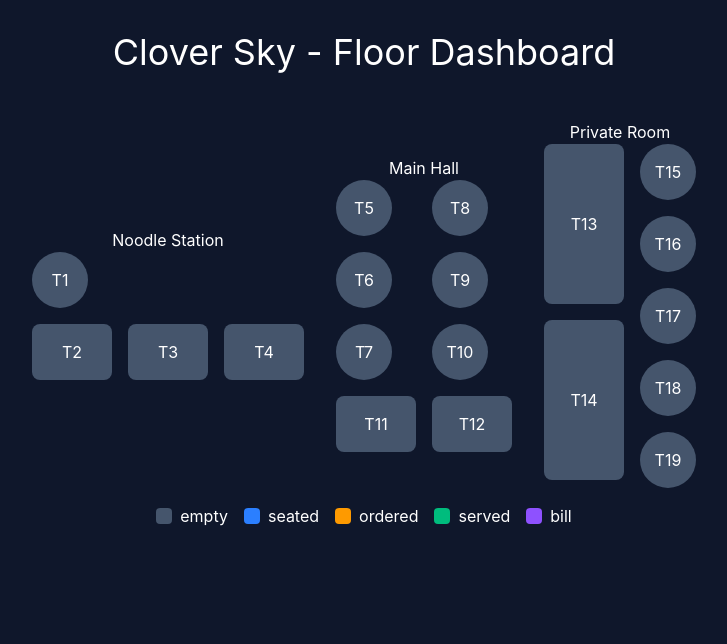
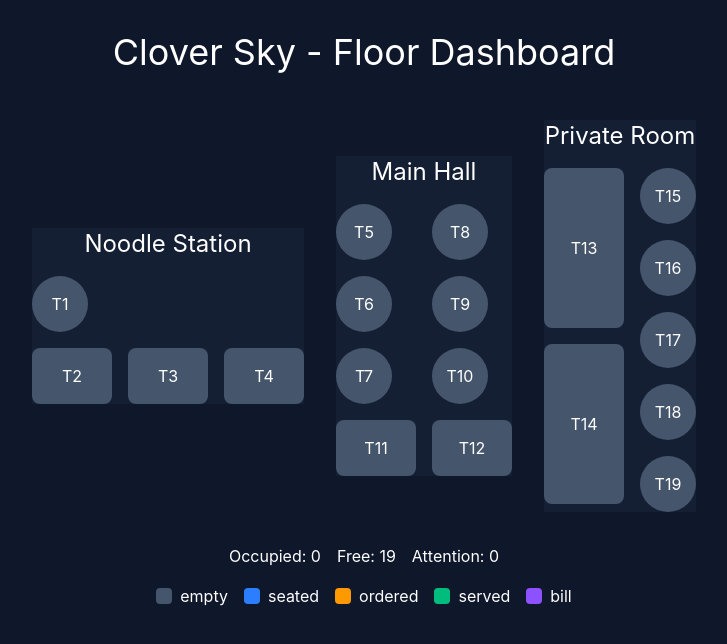
Before and after one commit to Leng-Wan/Clover-Sky-Restaurant, a React (Vite) app: page / in a window 1280 px wide. Shown: the top 644 px of the page, without its empty margins (276-1003 px from the left). Built offline with nearby package versions, Linux system fonts and the light colour scheme.

Commit message:
Add Stats Panel feature: occupied/free/attention counts, reuse checkIsOverThreshold, layout restructure

```diff
--- a/src/components/FloorPlan.jsx
+++ b/src/components/FloorPlan.jsx
@@ -1,6 +1,7 @@
 import { useState,useEffect } from "react";
 import { floorPlan } from "../data/floorPlan";
 import TableSection from "./TableSection";
+import StatsPanel from "./StatsPanel";
 export default function FloorPlan()
 {
     const [now, setNow] = useState(Date.now())
@@ -13,10 +14,13 @@ export default function FloorPlan()
         return () => clearInterval(intervalId)
     },[])
     return(
-        <div className="flex flex-col md:flex-row justify-center items-center gap-8 p-4 max-w-6xl mx-auto">
+       <div className="flex flex-col items-center gap-8 p-4 max-w-6xl mx-auto">
+        <div className="flex flex-col md:flex-row justify-center items-center gap-8">
             <TableSection title="Noodle Station" tables={noodleSection} theme="slate" layout="row" currentTime = {now}></TableSection>
             <TableSection title="Main Hall" tables={mainHallSection} theme="slate" layout="column" currentTime={now}></TableSection>
             <TableSection title="Private Room" tables={privateRoomSection} theme="teal" layout="column" currentTime={now}></TableSection>
         </div>
+            <StatsPanel currentTime={now}/>
+       </div>
     )
 }
--- /dev/null
+++ b/src/components/StatsPanel.jsx
@@ -0,0 +1,20 @@
+import { useStatus } from '../context/StatusContext'
+import checkIsOverThreshold from '../utils/alertUtils'
+import alertThresholds from '../data/alertThresholds'
+
+export default function StatsPanel({currentTime})
+{
+    const {statusMap} = useStatus()
+    const occupiedCount = Object.keys(statusMap).filter(tableId => statusMap[tableId].status !== 'empty').length
+    const totalCount = Object.keys(statusMap).length
+    const freeCount = totalCount - occupiedCount
+    const attentionCount = Object.keys(statusMap).filter(tableId => checkIsOverThreshold(statusMap[tableId].status, statusMap[tableId].statusSince, currentTime,alertThresholds)).length
+
+    return(
+        <div className="flex justify-center gap-4 text-white">
+            <div>Occupied: {occupiedCount}</div>
+            <div>Free: {freeCount}</div>
+            <div>Attention: {attentionCount}</div>
+        </div>
+    )
+}
--- a/src/components/TableSection.jsx
+++ b/src/components/TableSection.jsx
@@ -1,27 +1,26 @@
 import { useStatus } from "../context/StatusContext"
 import statusColors from "../data/statusColor"
 import alertThresholds from "../data/alertThresholds"
+import checkIsOverThreshold from "../utils/alertUtils"
 
-export default function TableSection({title, tables, theme, layout, currentTime})
-{
+export default function TableSection({ title, tables, theme, layout, currentTime }) {
     const rows = {}
     const groupKey = layout === 'row' ? 'y' : 'x'
     const outerFlex = layout === 'row' ? "flex flex-col" : "flex"
     const innerFlex = layout === 'row' ? "flex" : 'flex flex-col'
     tables.forEach(table => {
-        if(!rows[table[groupKey]])
-        {
+        if (!rows[table[groupKey]]) {
             rows[table[groupKey]] = []
         }
         rows[table[groupKey]].push(table)
     })
 
-    const rowKeys = Object.keys(rows).sort((a,b) => a-b)
-    const {statusMap, dispatch} = useStatus()
+    const rowKeys = Object.keys(rows).sort((a, b) => a - b)
+    const { statusMap, dispatch } = useStatus()
 
-    return(
-        <div className="flex flex-col items-center">
-            <h2 className="text-white">{title}</h2>
+    return (
+        <div className="flex flex-col items-center bg-slate-800/50">
+            <h2 className="text-white text-2xl mb-4">{title}</h2>
             <div className={`${outerFlex} gap-4`}>
                 {rowKeys.map(rowKey => (
                     <div key={rowKey} className={`${innerFlex} gap-4`}>
@@ -29,36 +28,35 @@ export default function TableSection({title, tables, theme, layout, currentTime}
                             const tableState = statusMap[table.id]
                             const currentStatus = tableState.status
                             const elapsedMs = currentTime - tableState.statusSince
-                            const elapsedMinutes = Math.max(0,Math.floor(elapsedMs / 60000))
-                            const isOverThreshold = elapsedMinutes > alertThresholds[currentStatus]
+                            const elapsedMinutes = Math.max(0, Math.floor(elapsedMs / 60000))
+                            const isOverThreshold = checkIsOverThreshold(currentStatus, tableState.statusSince, currentTime, alertThresholds)
                             return (
                                 <div
                                     key={table.id}
                                     className={`text-white flex flex-col justify-center items-center cursor-pointer ${statusColors[currentStatus]}
                                     ${currentStatus !== 'empty' ? "w-30 h-28 rounded-lg"
-                                    : table.capacity === 'large' && theme === "teal" ? "w-20 h-40 rounded-lg"
-                                    : table.capacity === 'large' ? "w-20 h-14 rounded-lg"
-                                    : "w-14 h-14 rounded-full"
-                                    } ${isOverThreshold ? "border-red-500 border-2":""}`}
+                                            : table.capacity === 'large' && theme === "teal" ? "w-20 h-40 rounded-lg"
+                                                : table.capacity === 'large' ? "w-20 h-14 rounded-lg"
+                                                    : "w-14 h-14 rounded-full"
+                                        } ${isOverThreshold ? "border-red-500 border-2" : ""}`}
                                     onClick={() => {
-                                        if(currentStatus !== 'bill')
-                                        {
-                                            dispatch({type:'ADVANCE_STATUS', tableId:table.id})
+                                        if (currentStatus !== 'bill') {
+                                            dispatch({ type: 'ADVANCE_STATUS', tableId: table.id })
                                         }
                                     }}
                                 >
                                     <div>
-                                         {table.id}
+                                        {table.id}
                                     </div>
                                     <div>
-                                         {currentStatus !== 'empty' && `${currentStatus} - ${elapsedMinutes}m ago`}
+                                        {currentStatus !== 'empty' && `${currentStatus} - ${elapsedMinutes}m ago`}
                                     </div>
                                     {currentStatus === 'bill' && (
                                         <button
                                             className="text-sm px-2 py-1 rounded-full bg-white text-violet-600"
                                             onClick={(e) => {
                                                 e.stopPropagation()
-                                                dispatch({type: 'RESET_TABLE_STATE', tableId: table.id})
+                                                dispatch({ type: 'RESET_TABLE_STATE', tableId: table.id })
                                             }}
                                         >
                                             Reset
--- /dev/null
+++ b/src/utils/alertUtils.js
@@ -0,0 +1,9 @@
+function checkIsOverThreshold(status, statusSince, currentTime, alertThresholds)
+{
+    const elapsedMs = currentTime - statusSince
+    const elapsedMinutes = Math.max(0, Math.floor(elapsedMs / 60000))
+    const isOverThreshold = elapsedMinutes > alertThresholds[status]
+    return isOverThreshold
+}
+
+export default checkIsOverThreshold
```
